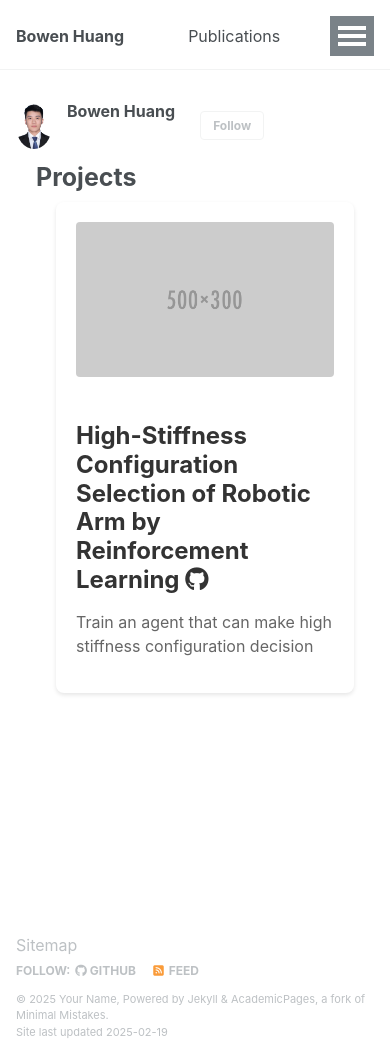
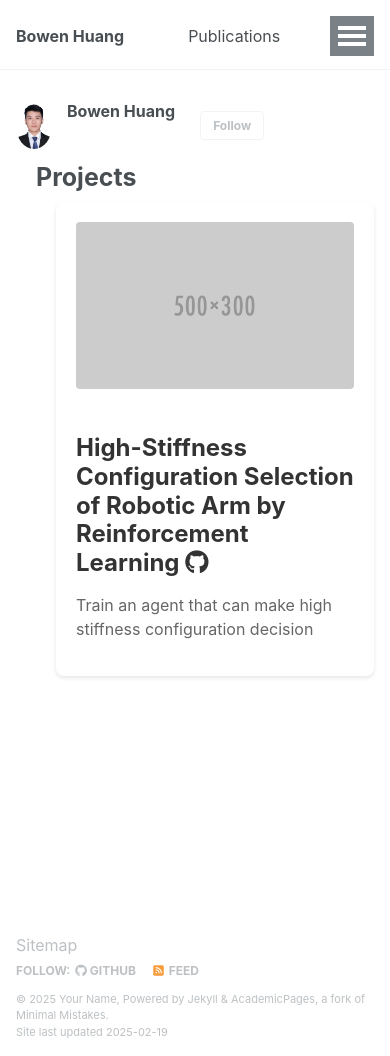
Before and after one commit to WangSuhan/WangSuhan.github.io, a Jekyll site: the page built from _pages/projects.html, in a window 390 px wide and 1056 px high. Built offline with Jekyll 4.4.1, drawn with Linux system fonts in a browser that asks for light colours.

Commit message:
Update projects.html

```diff
--- a/_pages/projects.html
+++ b/_pages/projects.html
@@ -42,11 +42,9 @@ author_profile: true
 <style>
 .archive {
   max-width: 800px !important;
-  margin: 0 auto !important;
-  margin-left: -400px !important;  /* 向左移动400px */
+  margin: 0 !important;
+  margin-left: 200px !important;  /* 固定左边距 */
   padding-right: 0 !important;
-  position: relative !important;
-  left: 50% !important;  /* 配合负边距确保正确定位 */
 }
 
 .project-container {
@@ -105,9 +103,8 @@ author_profile: true
 
 @media screen and (max-width: 768px) {
   .archive {
-    margin-left: 0 !important;
-    left: 0 !important;
-    padding: 0 20px !important;
+    margin-left: 20px !important;
+    margin-right: 20px !important;
   }
 
   .project-container {
```
